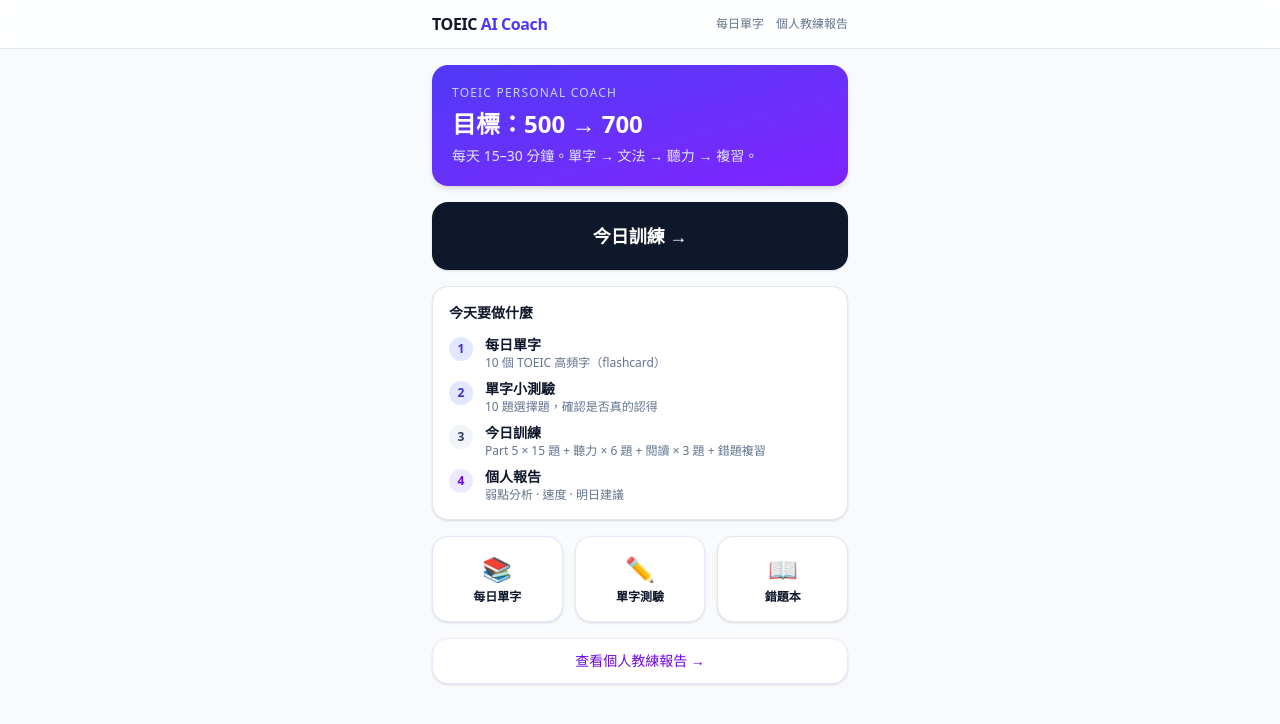
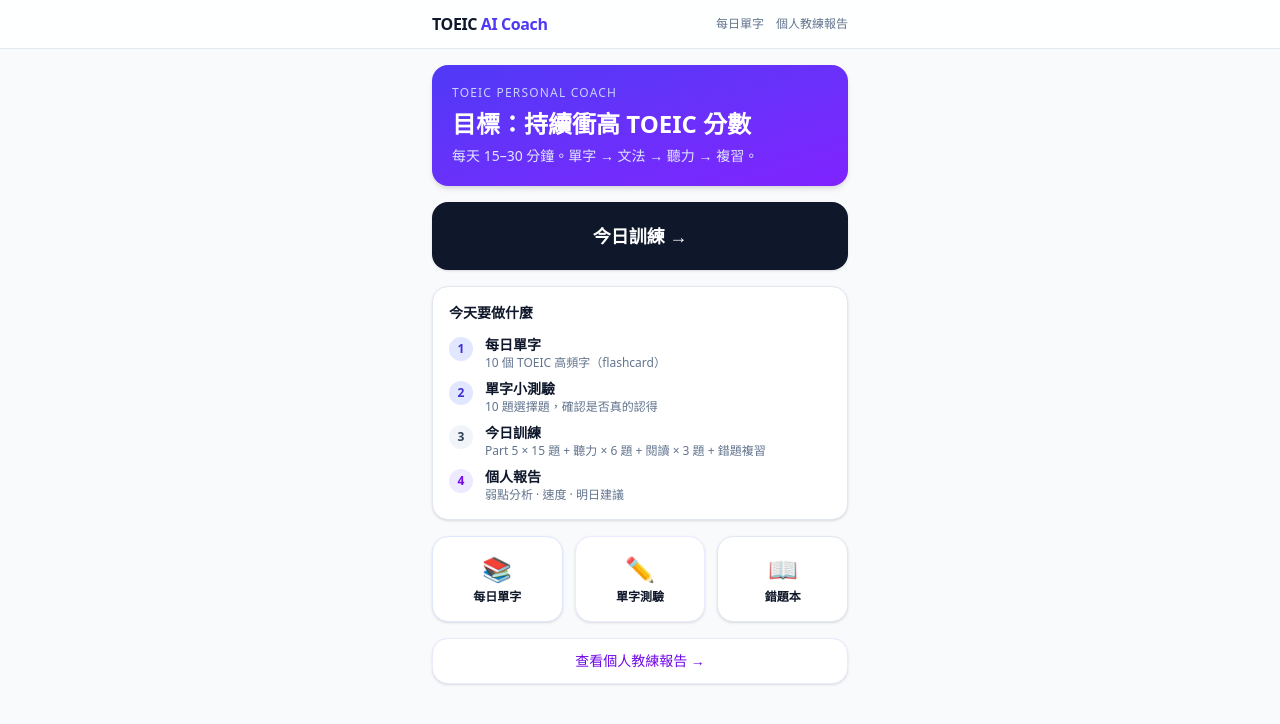
Before and after one commit to sapunomin1-star/toeic-ai-coach, a Next.js app: page / in a window 1280 px wide. Shown: the top 724 px of the page. Built offline with nearby package versions, Linux system fonts and the light colour scheme.

Commit message:
fix: replace hardcoded score goal 500->700 with dynamic wording, fix relative_clause NaN

```diff
--- a/app/dashboard/page.tsx
+++ b/app/dashboard/page.tsx
@@ -117,7 +117,7 @@
       <header>
         <h1 className="text-xl font-bold">個人教練報告</h1>
         <p className="mt-1 text-xs text-slate-500">
-          目標 500 → 700 · 每天 15–20 分鐘
+          依照目前弱點持續衝高分 · 每天 15–20 分鐘
         </p>
       </header>
 
--- a/app/page.tsx
+++ b/app/page.tsx
@@ -9,7 +9,7 @@
           TOEIC Personal Coach
         </p>
         <h1 className="mt-1.5 text-2xl font-bold leading-snug">
-          目標：500 → 700
+          目標：持續衝高 TOEIC 分數
         </h1>
         <p className="mt-1.5 text-sm text-indigo-100">
           每天 15–30 分鐘。單字 → 文法 → 聽力 → 複習。
```
